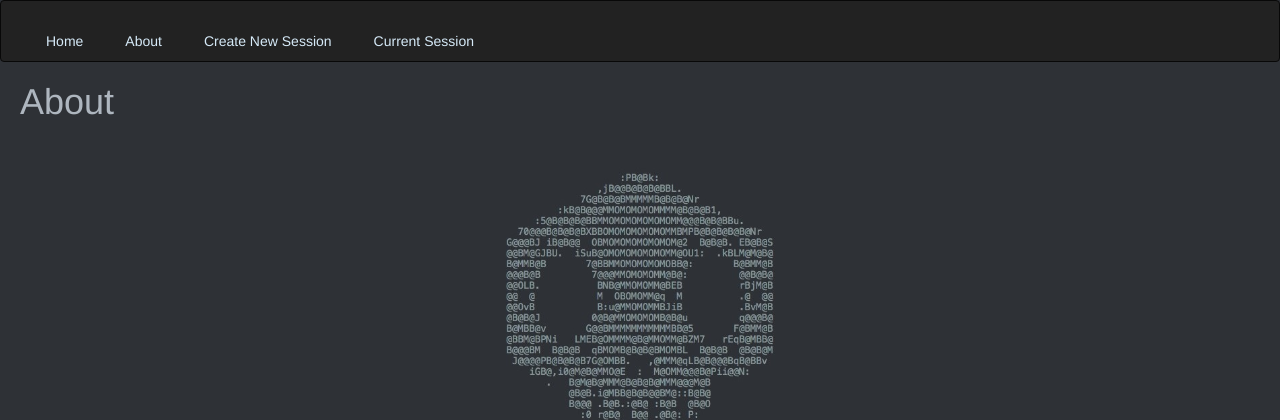
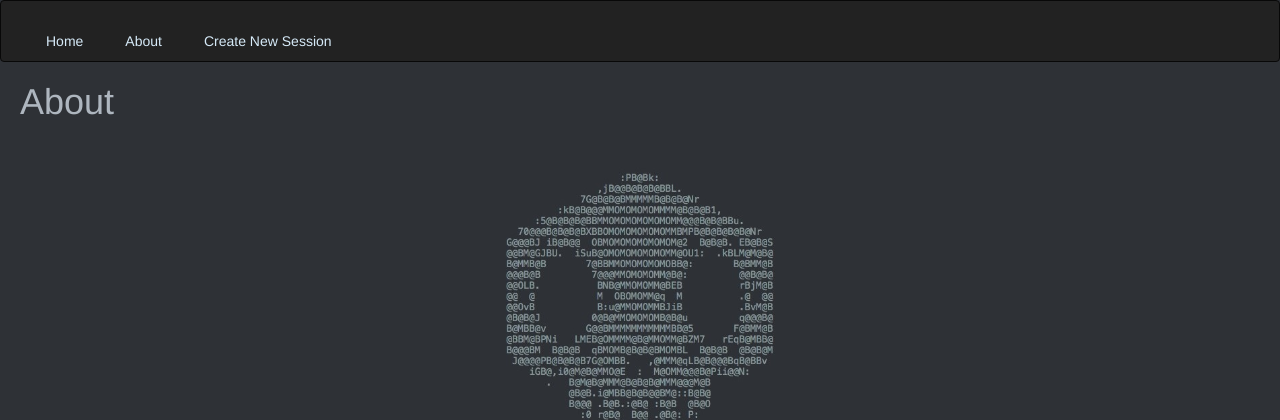
Before and after one commit to bobalu88/Overwatch-Map-Draft, a Flask app: page /about in a window 1280 px wide. Shown: the top 420 px of the page. Run offline with Flask 2, Linux system fonts and the light colour scheme; some libraries are stand-ins or nearby versions.

Commit message:
fix link

```diff
--- a/app/templates/base.html
+++ b/app/templates/base.html
@@ -13,7 +13,6 @@
             <li role="presentation"><a href="{{ url_for('index') }}">Home</a></li>
             <li role="presentation"><a href="{{ url_for('about') }}">About</a></li>
             <li role="presentation"><a href="{{ url_for('form') }}">Create New Session</a></li>
-            <li role="presentation"><a href="{{ url_for('branch') }}">Current Session</a></li>
         </ul>
         </nav>
     </head>
```
